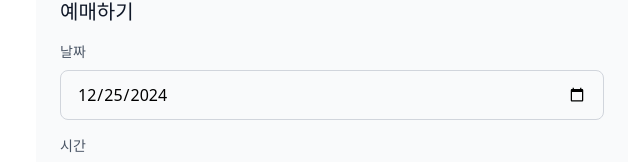
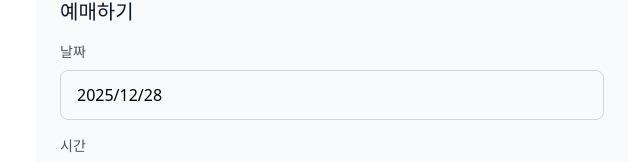
Before and after one commit to Young-BLUE/goosebeoms-ticketing, a React (Vite) app: page /show/1 in a window 1280 px wide. Shown: the part 980-1142 px from the top of the page, without its empty margins (628-1268 px from the left). Built offline with nearby package versions, Linux system fonts and the light colour scheme.

Commit message:
datepicker 로 변경

```diff
--- a/package.json
+++ b/package.json
@@ -13,9 +13,11 @@
     "@tanstack/react-query": "^5.90.12",
     "axios": "^1.13.2",
     "clsx": "^2.1.1",
+    "date-fns": "^4.1.0",
     "dayjs": "^1.11.19",
     "lucide-react": "^0.562.0",
     "react": "^19.2.0",
+    "react-datepicker": "^9.1.0",
     "react-dom": "^19.2.0",
     "react-hot-toast": "^2.6.0",
     "react-router-dom": "^7.11.0",
--- a/src/components/LoginPage.tsx
+++ b/src/components/LoginPage.tsx
@@ -28,12 +28,16 @@ export function LoginPage({ onLogin, onBack }: LoginPageProps) {
                 alert('이메일과 비밀번호를 입력해주세요');
                 return;
             }
+            if (email === 'admin@admin.com' && password === 'admin') {
                 // Demo login
                 onLogin({
                     name: email.split('@')[0],
                     email,
                     phone: '010-1234-5678'
                 });
+            } else {
+                alert('로그인 정보를 확인하세요');
+            }
         }
     };
 
--- a/src/components/ShowDetailPage.tsx
+++ b/src/components/ShowDetailPage.tsx
@@ -2,6 +2,9 @@ import { useState } from 'react';
 import { ArrowLeft, Calendar, Clock, MapPin, Ticket, Gift, X, CheckCircle } from 'lucide-react';
 import { CouponModal } from './CouponModal';
 import type {Booking, Show, User} from "../models/ticket-model.ts";
+import dayjs from "dayjs";
+import DatePicker from "react-datepicker";
+import "react-datepicker/dist/react-datepicker.css";
 
 interface ShowDetailPageProps {
     show: Show;
@@ -14,7 +17,7 @@ interface ShowDetailPageProps {
 export function ShowDetailPage({ show, user, onBack, onBooking, onLoginClick }: ShowDetailPageProps) {
     const [showCouponModal, setShowCouponModal] = useState(false);
     const [claimedCoupon, setClaimedCoupon] = useState<string | null>(null);
-    const [selectedDate, setSelectedDate] = useState('2024-12-25');
+    const [selectedDate, setSelectedDate] = useState<Date | null>(new Date());
     const [selectedTime, setSelectedTime] = useState('19:30');
     const [selectedSeats, setSelectedSeats] = useState(2);
 
@@ -202,11 +205,13 @@ export function ShowDetailPage({ show, user, onBack, onBooking, onLoginClick }:
                             <div className="space-y-3 sm:space-y-4 mb-4 sm:mb-6">
                                 <div>
                                     <label className="block text-xs sm:text-sm text-gray-600 mb-2">날짜</label>
-                                    <input
-                                        type="date"
-                                        value={selectedDate}
-                                        onChange={(e) => setSelectedDate(e.target.value)}
+                                    <DatePicker
+                                        selected={selectedDate}
+                                        onChange={(date: Date|null) => setSelectedDate(date)}
+                                        dateFormat="yyyy/MM/dd"
+                                        placeholderText="yyyy/MM/dd"
                                         className="w-full px-3 sm:px-4 py-2 sm:py-3 border border-gray-300 rounded-lg text-sm sm:text-base"
+                                        wrapperClassName={"w-full"}
                                     />
                                 </div>
 
```
Also changed, not shown: 1 other file (tests, documents, lock files or other folders). Lines whose indentation alone changed are shown as unchanged.
